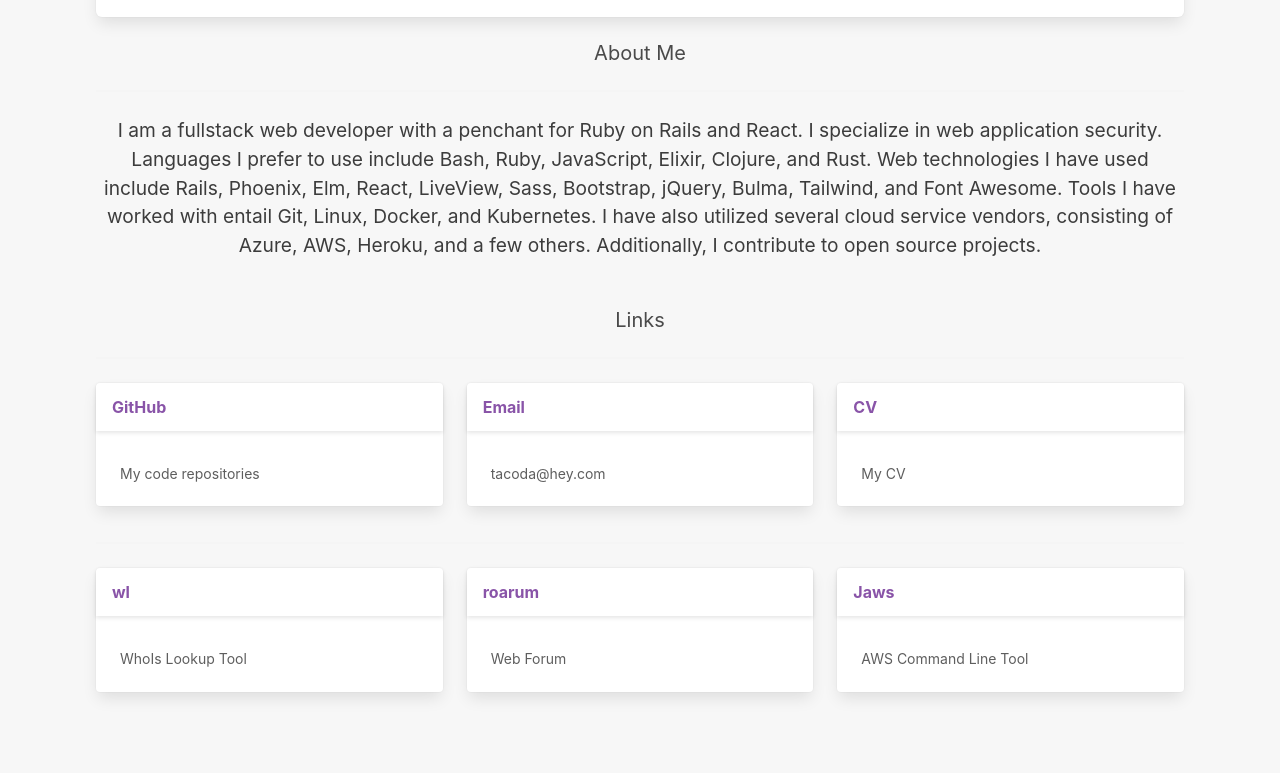
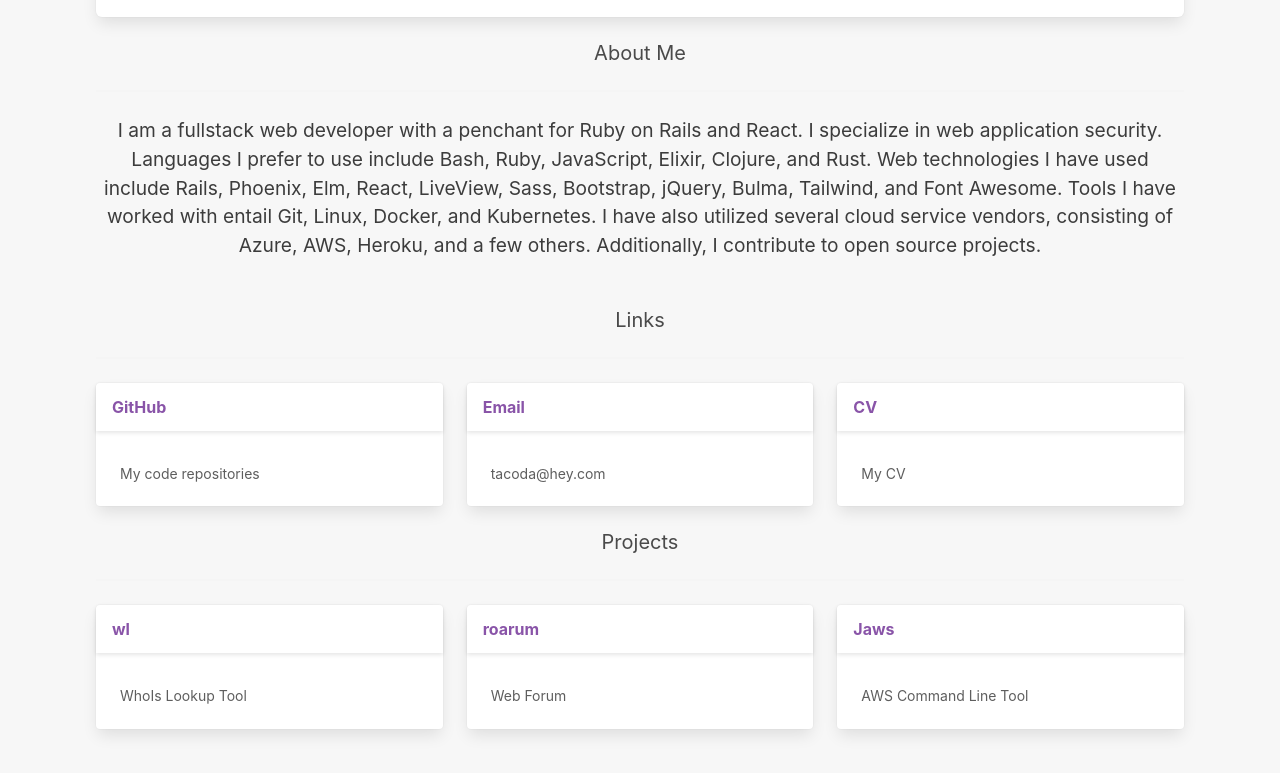
Before and after one commit to tacoda/tacoda-site, a Gatsby site: page / in a window 1280 px wide. Shown: the part 469-1242 px from the top of the page. Built offline with nearby package versions, Linux system fonts and the light colour scheme; Gatsby itself is replaced by a stand-in of ours.

Commit message:
Add title

```diff
--- a/src/pages/index.js
+++ b/src/pages/index.js
@@ -191,6 +191,9 @@
             </div>
           ))}
         </div>
+        <h2 class="subtitle" style={titleStyle}>
+          Projects
+        </h2>
         <hr />
         <div class="columns">
           {projects.map(proj => (
```
